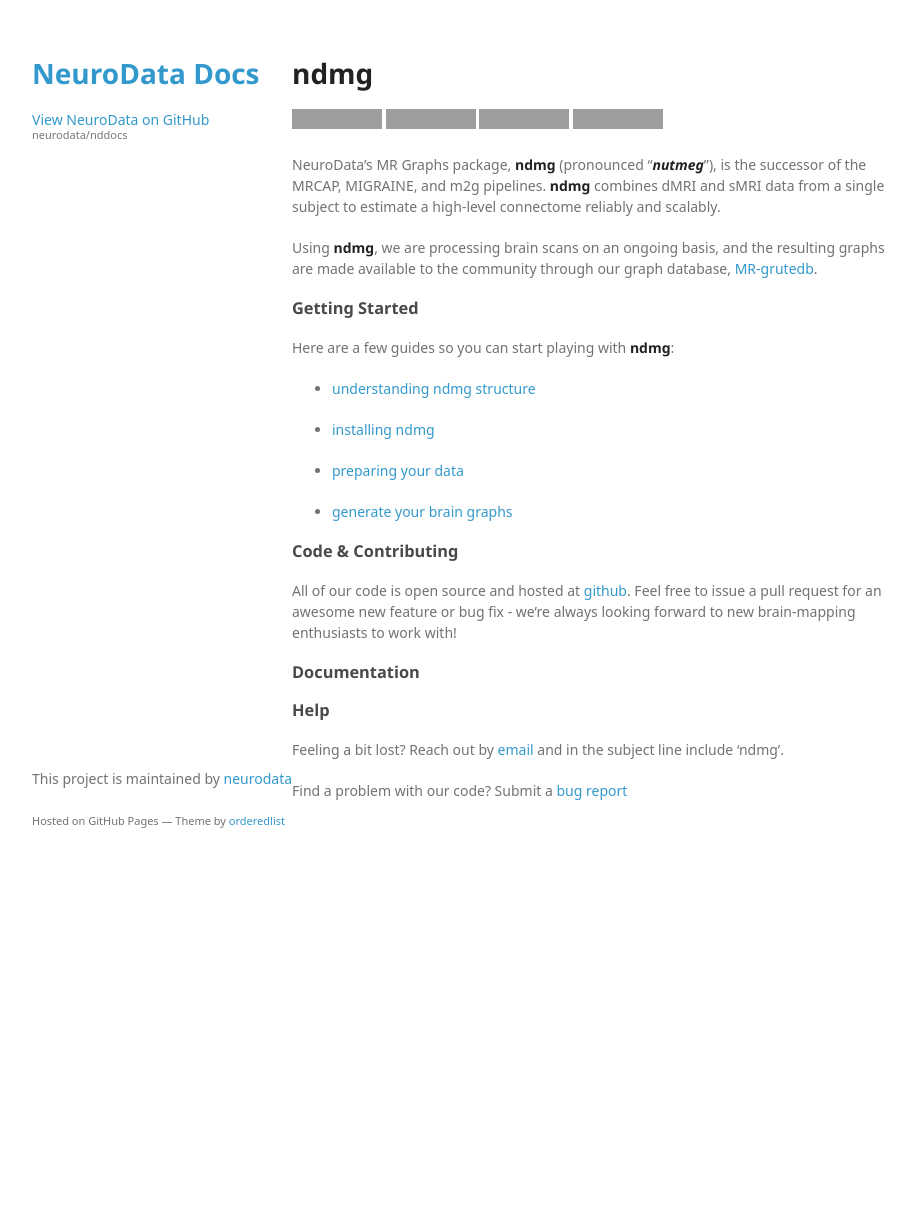
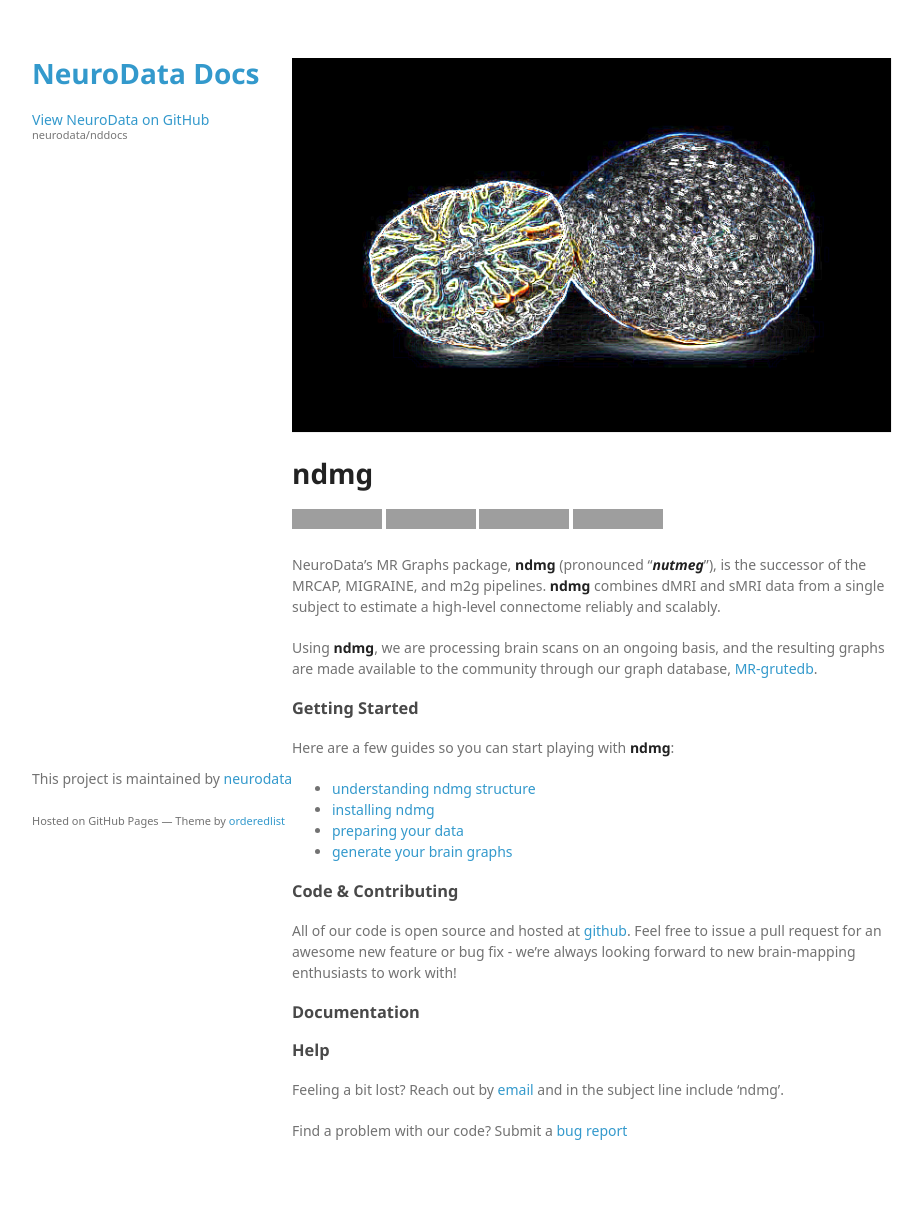
Before and after one commit to neurodata/nddocs-archive, a Jekyll site: the page built from mrgraphs/index.md, in a window 1280 px wide. Shown: the whole page, without its empty margins (178-1101 px from the left). Built offline with Jekyll 4.4.1, drawn with Linux system fonts in a browser that asks for light colours; some web fonts are replaced; before the commit the page ends 900 px from its top, so only the background shows below that; grey boxes are pictures that could not be loaded.

Commit message:
updated page with header img

```diff
--- a/mrgraphs/index.md
+++ b/mrgraphs/index.md
@@ -3,6 +3,7 @@ title: outline
 layout: default
 ---
 
+![](./nutmeg.png)
 # ndmg
 
 [![](https://img.shields.io/pypi/v/ndmg.svg)](https://pypi.python.org/pypi/ndmg)
@@ -20,11 +21,8 @@ Using **ndmg**, we are processing brain scans on an ongoing basis, and the resul
 Here are a few guides so you can start playing with **ndmg**:
 
 - [understanding ndmg structure](#)
-
 - [installing ndmg](#)
-
 - [preparing your data](#)
-
 - [generate your brain graphs](#)
 
 
```
Also changed, not shown: mrgraphs/nutmeg.png (added).
